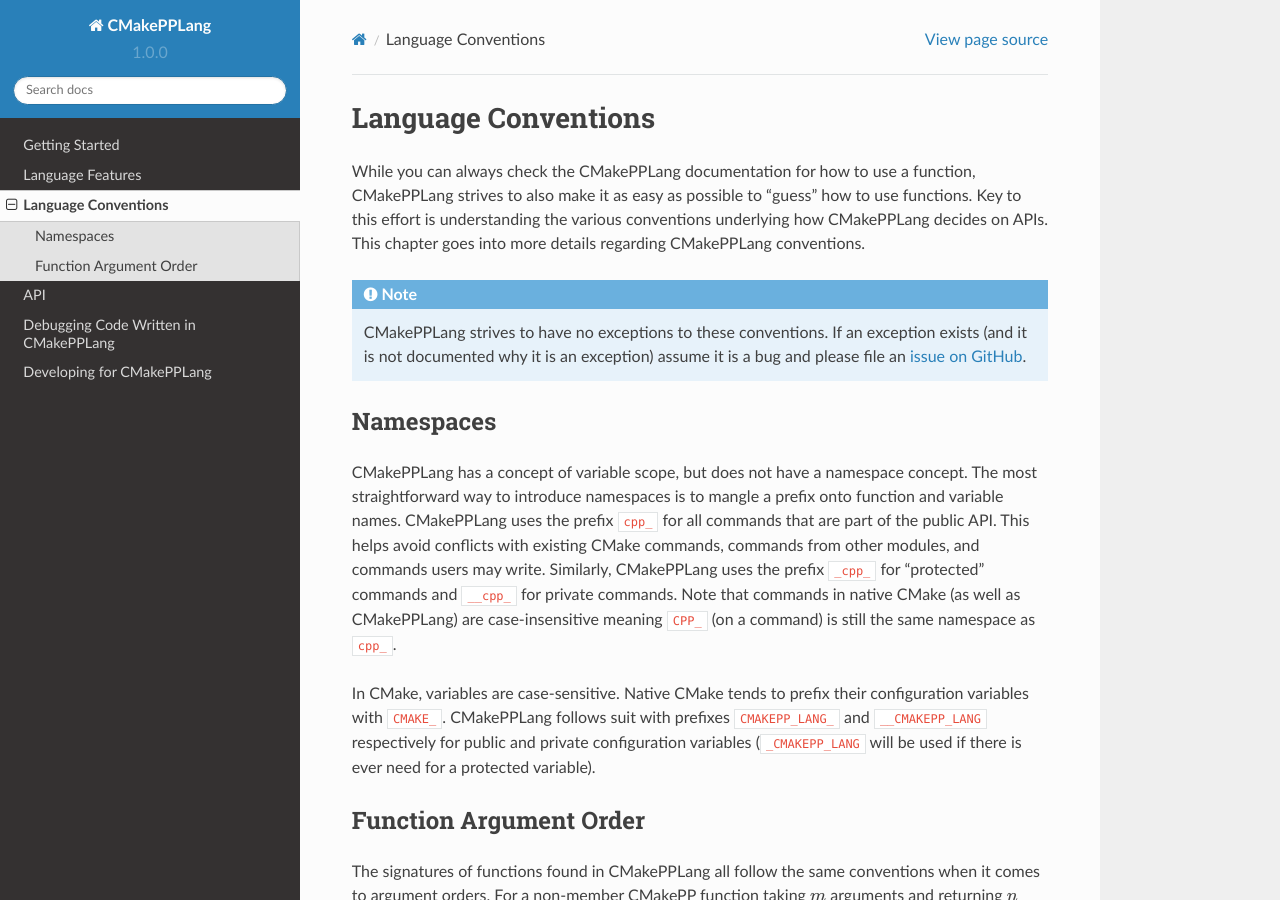
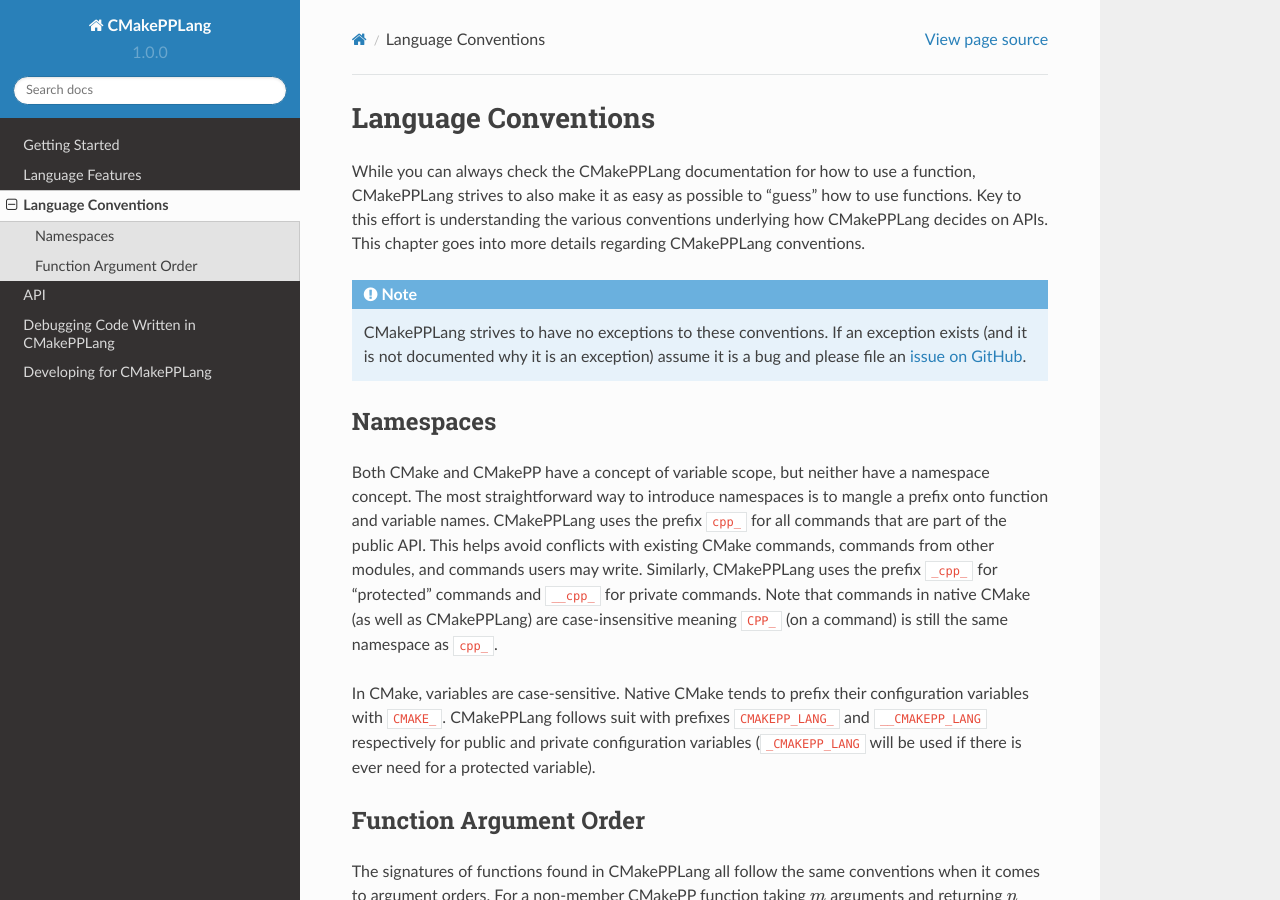
Before and after one commit to CMakePP/CMakePPLang, a Sphinx documentation site: the page built from docs/source/conventions.rst, in a window 1280 px wide and 900 px high. Built offline with Sphinx 7.4.7 and the Read the Docs theme 2.0.0, drawn with Linux system fonts in a browser that asks for light colours; pages that are not in the unit, such as notebooks, are missing from menus.

Commit message:
Update docs/source/conventions.rst
Co-authored-by: Ryan Richard <ryanmrichard1@gmail.com>

```diff
--- a/docs/source/conventions.rst
+++ b/docs/source/conventions.rst
@@ -18,7 +18,7 @@ chapter goes into more details regarding CMakePPLang conventions.
 Namespaces
 ==========
 
-CMakePPLang has a concept of variable scope, but does not have a
+Both CMake and CMakePP have a concept of variable scope, but neither have a
 namespace concept. The most straightforward way to introduce namespaces is to
 mangle a prefix onto function and variable names. CMakePPLang uses the prefix
 ``cpp_`` for all commands that are part of the public API. This helps avoid
```
